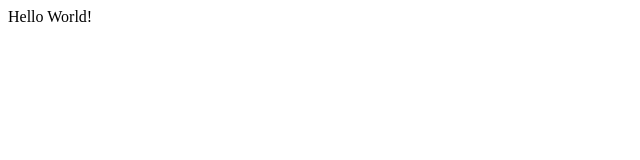
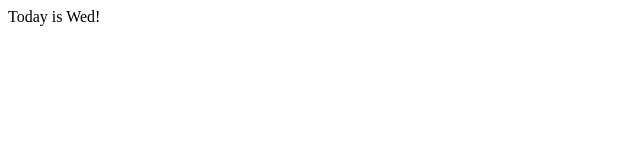
Before and after one commit to yueerchen/git-demo, a plain HTML site: page index.html in a window 1280 px wide. Shown: the full height of the page, 0-640 px from the left. Drawn offline with Linux system fonts and the light colour scheme.

Commit message:
update index content

```diff
--- a/index.html
+++ b/index.html
@@ -8,7 +8,7 @@
 </head>
 <body>
     <div class="content">
-        <span>Hello World!</span>
+        <span>Today is Wed!</span>
     </div>
 </body>
 </html>
```
